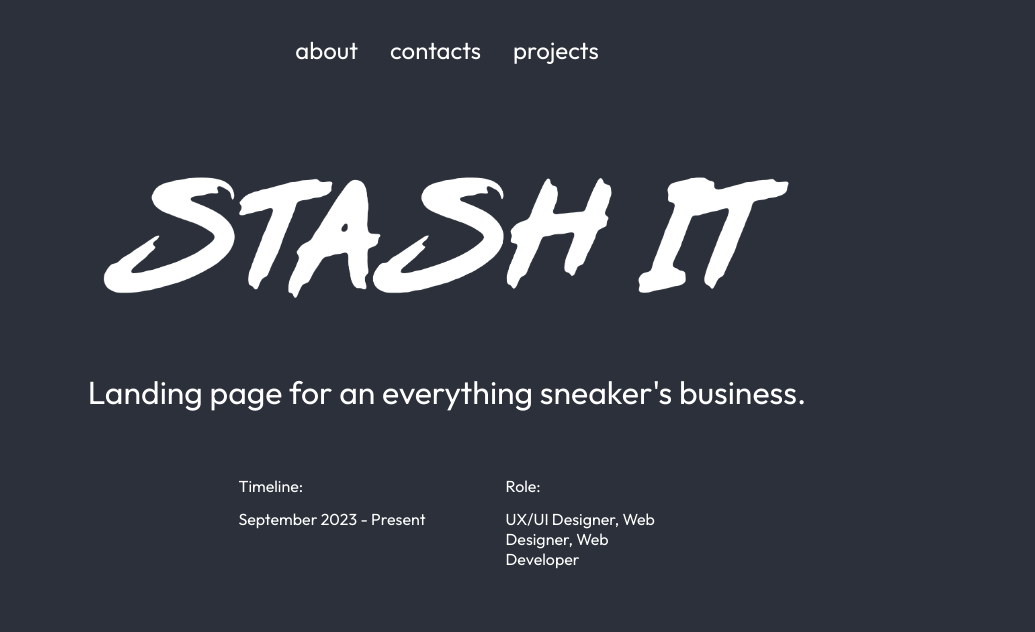
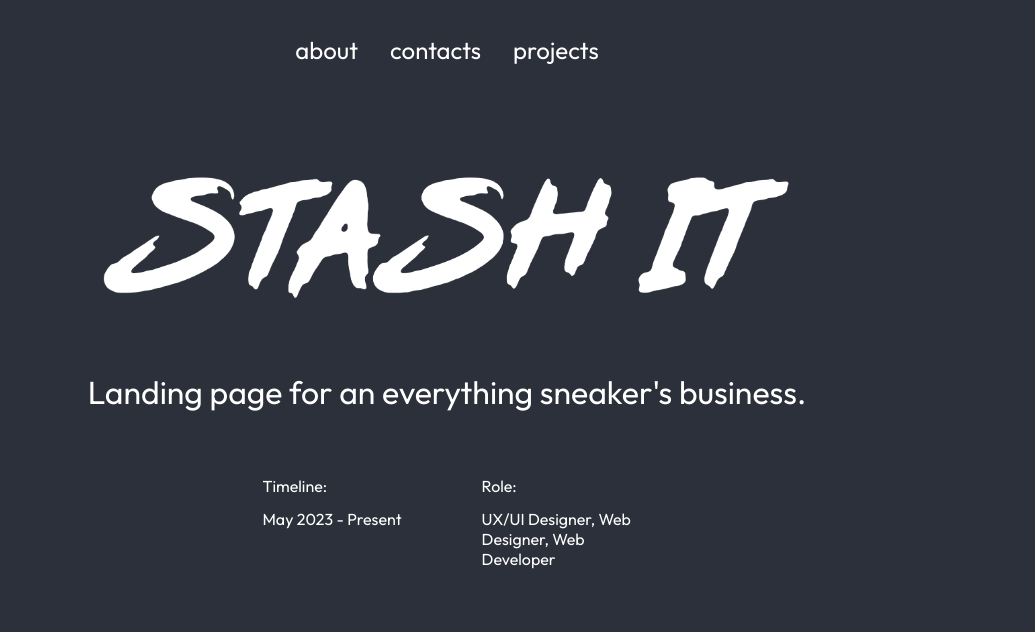
Before and after one commit to taikurachi/portfolio, a plain HTML site: page stashIt/index.html in a window 1280 px wide. Shown: the top 632 px of the page, without its empty margins (193-1228 px from the left). Drawn offline with Linux system fonts and the light colour scheme; files whose address does not match are found by name.

Commit message:
stash it

```diff
--- a/stashIt/index.html
+++ b/stashIt/index.html
@@ -44,7 +44,7 @@
         <div class="stashIt__details">
           <div class="timeline__container">
             <p>Timeline:</p>
-            <p>September 2023 - Present</p>
+            <p>May 2023 - Present</p>
           </div>
           <div class="role__container">
             <p>Role:</p>
```
